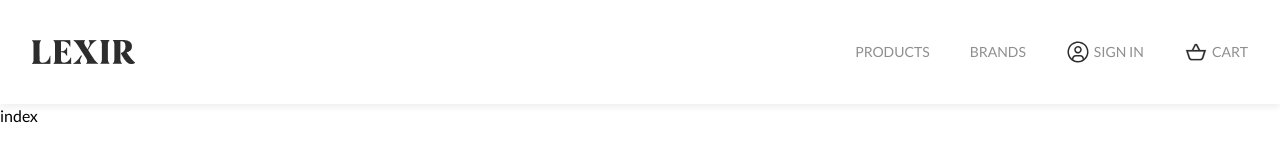
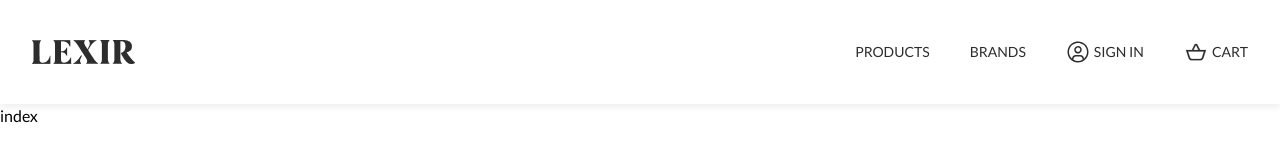
Before and after one commit to LexirIO/lexir-io-challenge, a Next.js app: page / in a window 1280 px wide. Shown: the top 160 px of the page. Built offline with nearby package versions, Linux system fonts and the light colour scheme; a web font is replaced by a local one.

Commit message:
fix text color

```diff
--- a/src/components/Header/NavItem.tsx
+++ b/src/components/Header/NavItem.tsx
@@ -13,7 +13,7 @@ export default function NavItem({
 	return (
 		<li>
 			<Link href={href}>
-				<a className='uppercase text-secondary text-sm hover:text-black flex items-center gap-1'>
+				<a className='uppercase text-primary text-sm hover:text-secondary flex items-center gap-1'>
 					{icon && <Image src={icon} alt={label} />}
 					{label}
 				</a>
```
